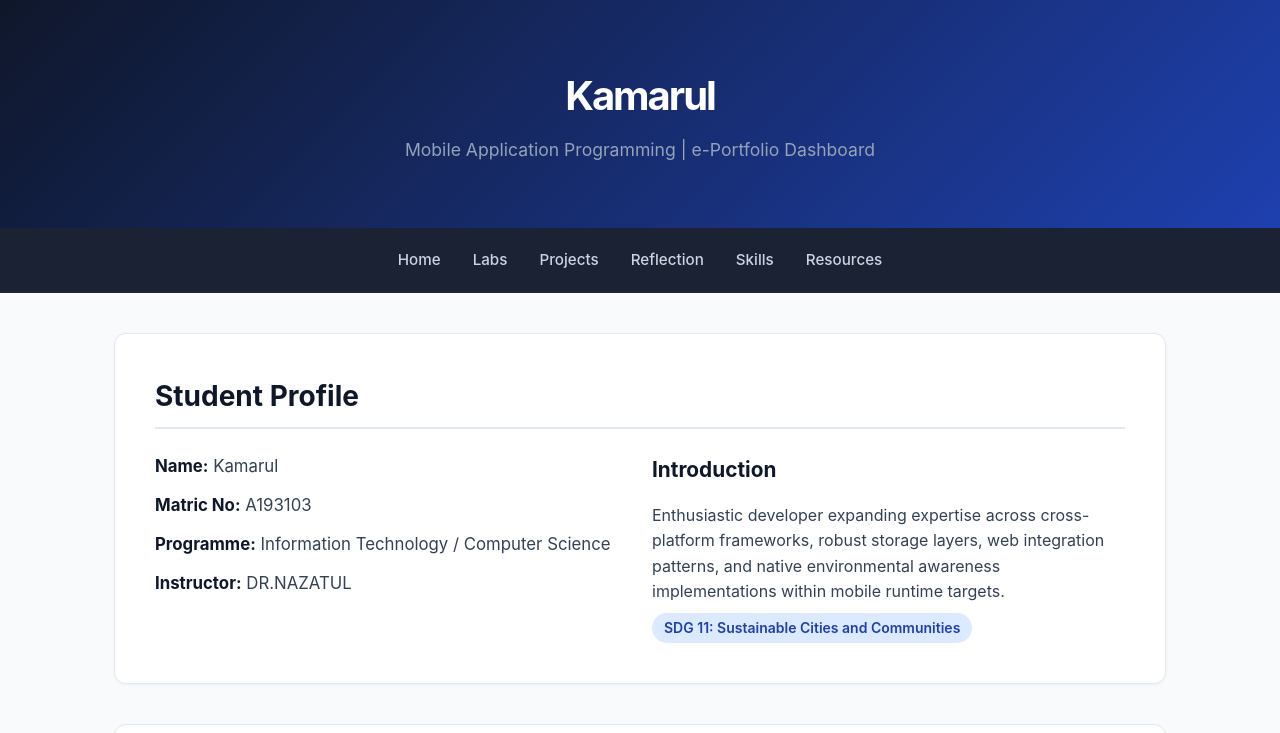
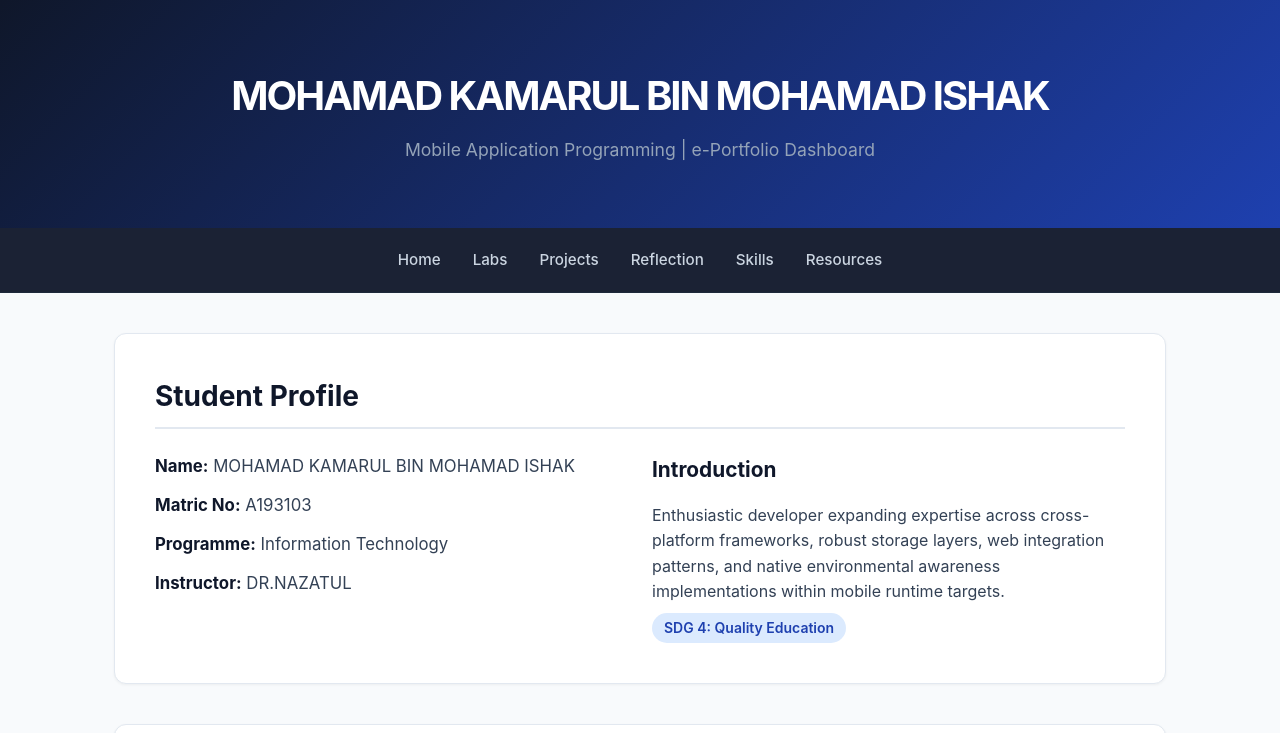
Before and after one commit to marul-star/A193103_Kamarul_DR.NAZATUL_Project2, a plain HTML site: page index.html in a window 1280 px wide. Shown: the top 733 px of the page. Drawn offline with Linux system fonts and the light colour scheme.

Commit message:
Update index.html

```diff
--- a/index.html
+++ b/index.html
@@ -3,7 +3,7 @@
 <head>
     <meta charset="UTF-8">
     <meta name="viewport" content="width=device-width, initial-scale=1.0">
-    <title>Kamarul | Mobile Programming e-Portfolio</title>
+    <title>MOHAMAD KAMARUL BIN MOHAMAD ISHAK | Mobile Programming e-Portfolio</title>
     <style>
         :root {
             --primary: #1d4ed8;
@@ -227,7 +227,7 @@
 <body>
 
     <header id="home">
-        <h1>Kamarul</h1>
+        <h1>MOHAMAD KAMARUL BIN MOHAMAD ISHAK</h1>
         <p>Mobile Application Programming | e-Portfolio Dashboard</p>
     </header>
 
@@ -248,16 +248,16 @@
             <h2>Student Profile</h2>
             <div class="profile-grid">
                 <div class="meta-info">
-                    <p><strong>Name:</strong> Kamarul</p>
+                    <p><strong>Name:</strong> MOHAMAD KAMARUL BIN MOHAMAD ISHAK</p>
                     <p><strong>Matric No:</strong> A193103</p>
-                    <p><strong>Programme:</strong> Information Technology / Computer Science</p>
+                    <p><strong>Programme:</strong> Information Technology </p>
                     <p><strong>Instructor:</strong> DR.NAZATUL</p>
                 </div>
                 <div>
                     <h3>Introduction</h3>
                     <p>Enthusiastic developer expanding expertise across cross-platform frameworks, robust storage layers, web integration patterns, and native environmental awareness implementations within mobile runtime targets.</p>
                     <div>
-                        <span class="badge">SDG 11: Sustainable Cities and Communities</span>
+                        <span class="badge">SDG 4: Quality Education</span>
                     </div>
                 </div>
             </div>
```
